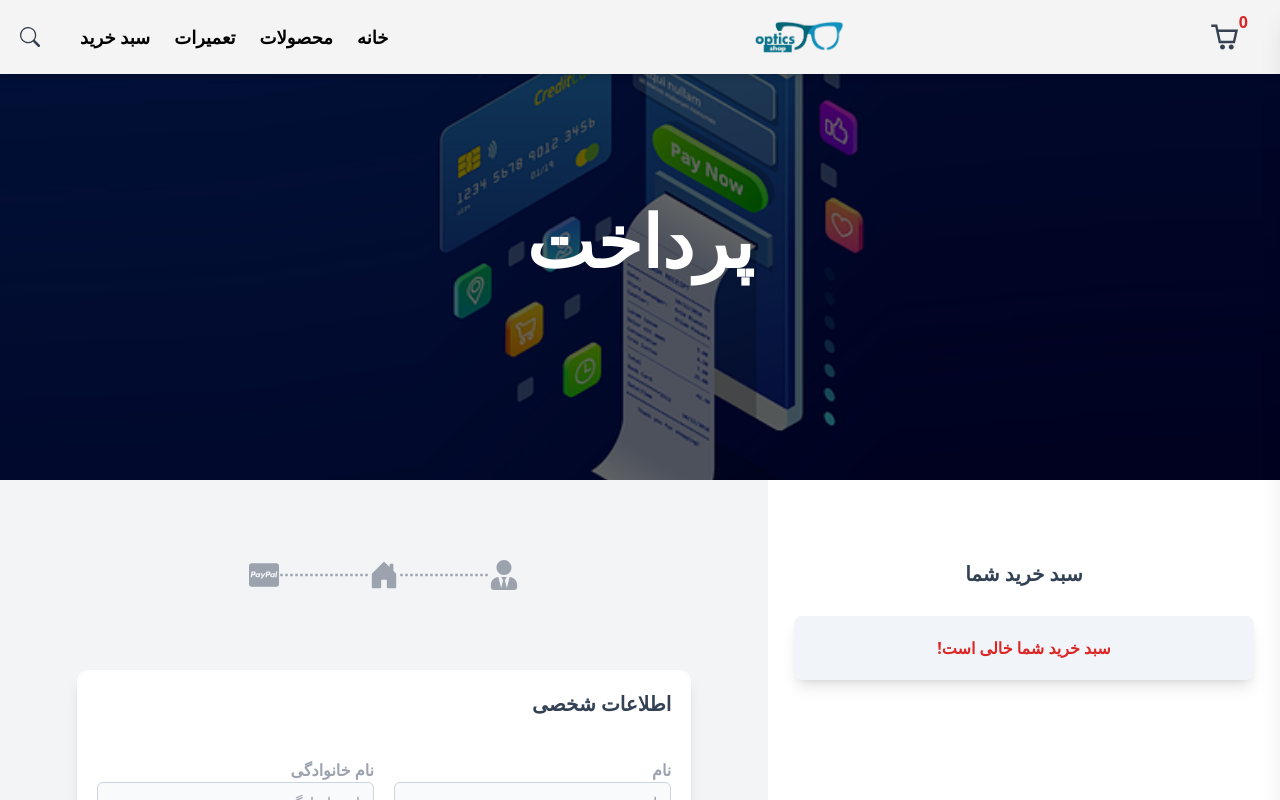
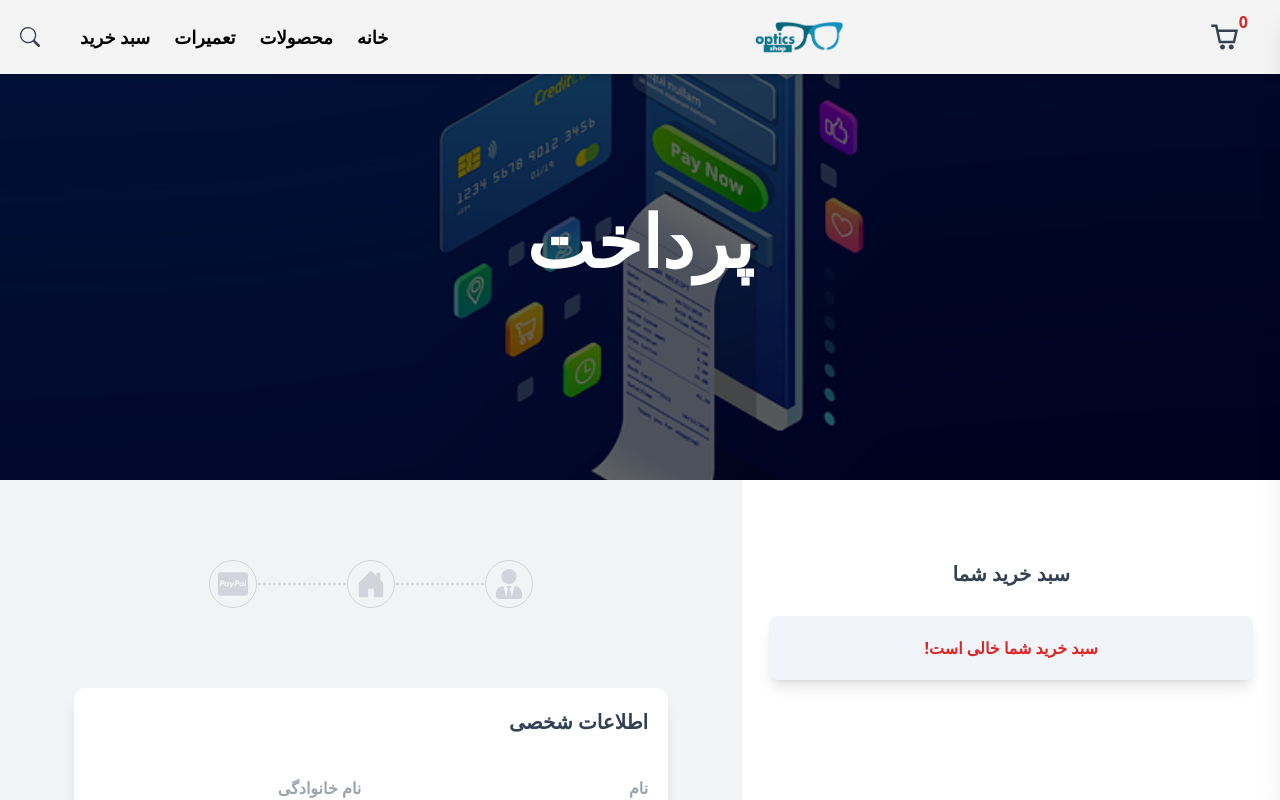
Before and after one commit to yooosef3/optic-shop-Next.js, a Next.js app: page /checkout in a window 1280 px wide. Shown: the top 800 px of the page. Built offline with nearby package versions, Linux system fonts and the light colour scheme.

Commit message:
files added to the project

```diff
--- a/components/checkout/Cart.js
+++ b/components/checkout/Cart.js
@@ -7,7 +7,7 @@ const Cart = () => {
   const cartItems = useSelector((state) => state.cart.items);
 
   return (
-    <div className="bg-white py-20 lg:w-[40%]">
+    <div className="bg-white py-20 lg:w-[42%]">
       <h1 className="text-slate-700 font-bold text-lg lg:text-xl text-center mb-7">
         سبد خرید شما
       </h1>
--- a/components/checkout/Payment.js
+++ b/components/checkout/Payment.js
@@ -1,53 +1,55 @@
 import "react-toastify/dist/ReactToastify.css";
+
+import React, { useContext } from "react";
 
 import AddressInfo from "./AddressInfo";
 import { BsFillHouseDoorFill } from "react-icons/bs";
 import { CgBorderStyleDotted } from "react-icons/cg";
+import { FaCcPaypal } from "react-icons/fa";
 import { FaUserTie } from "react-icons/fa";
-import { BsFillPatchCheckFill } from "react-icons/bs";
 import PayInfo from "./PayInfo";
 import PersonInfo from "./PersonInfo";
-import React, { useContext } from "react";
-import { FaCcPaypal } from "react-icons/fa";
 import { StepContext } from "./Checkout";
 
 const Payment = () => {
   const { step } = useContext(StepContext);
   return (
-    <div className="bg-gray-100 lg:w-[60%]">
+    <div className="bg-gray-100 lg:w-[58%]">
       <div className="flex justify-center mt-20">
         <div
           className={`flex items-center text-3xl ${
-            step.person ? "text-green-600" : "text-gray-400"
+            step.person ? "text-[#2fbf00]" : "text-gray-300"
           }`}
         >
-          <FaUserTie />
+          <div className={`border ${step.person ? 'animate-pulse ring-4 ring-green-300' : 'border-gray-300'} p-2 rounded-full`}>
+            <FaUserTie />
+          </div>
           <CgBorderStyleDotted />
           <CgBorderStyleDotted />
           <CgBorderStyleDotted />
         </div>
         <div
           className={`flex items-center text-3xl ${
-            step.person && step.address ? "text-green-600" : "text-gray-400"
+            step.person && step.address ? "text-[#2fbf00]" : "text-gray-300"
           }`}
         >
-          <BsFillHouseDoorFill />
+          <div className={`border ${step.person && step.address ? 'animate-pulse ring-4 ring-green-300' : 'border-gray-300'} p-2 rounded-full`}>
+            <BsFillHouseDoorFill />
+          </div>
           <CgBorderStyleDotted />
           <CgBorderStyleDotted />
           <CgBorderStyleDotted />
         </div>
         <div
           className={`text-3xl ${
-            step.pay ? "text-green-600" : "text-gray-400"
+            step.pay ? "text-[#2fbf00]" : "text-gray-300"
           }`}
         >
-          <FaCcPaypal />
+          <div className={`border ${step.pay ? 'animate-pulse ring-4 ring-green-300' : 'border-gray-300'} p-2 rounded-full`}>
+            <FaCcPaypal />
+          </div>
         </div>
       </div>
-      {
-        step.pay &&
-        <BsFillPatchCheckFill className="mx-auto text-5xl text-blue-400 mt-10" />
-      }
       {!step.person ? (
         <PersonInfo />
       ) : step.address ? (
```
